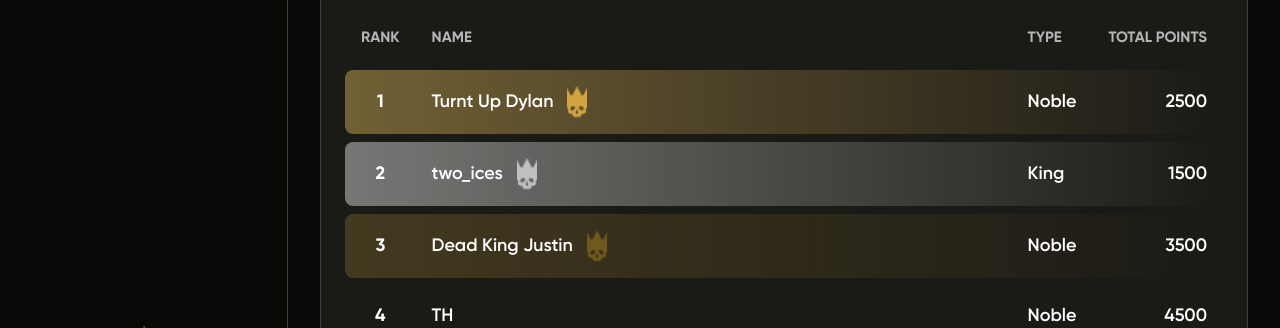
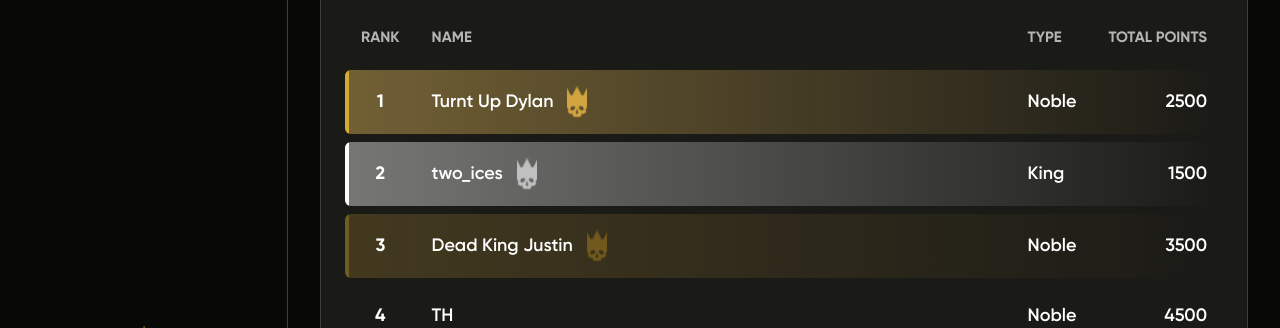
Before and after one commit to reubence/dks, a Next.js app: page /leaderboard in a window 1280 px wide. Shown: the part 321-649 px from the top of the page. Built offline with nearby package versions, Linux system fonts and the light colour scheme.

Commit message:
Added Border

```diff
--- a/app/(dashboard)/leaderboard/page.jsx
+++ b/app/(dashboard)/leaderboard/page.jsx
@@ -210,7 +210,7 @@ export default function Leaderboard() {
                     <TableRow
                       key={invoice.rank}
                       className={cn(
-                        "[&_td:last-child]:rounded-r-lg [&_td:first-child]:rounded-l-lg",
+                        "[&_td:last-child]:rounded-r-md [&_td:first-child]:rounded-l-md",
                         {
                           "border-l-[#CBA753] bg-gradient-to-r from-[#CBA75380] to-[#CBA75300] gradient-one":
                             i == 0,
@@ -221,9 +221,15 @@ export default function Leaderboard() {
                         }
                       )}
                     >
-                      <TableCell className="font-bold text-center relative">
+                      <TableCell className="font-bold text-center relative overflow-clip">
                         {i == 0 && (
-                          <div className="absolute left-0 h-full w-2" />
+                          <div className="absolute left-0 top-0 h-full w-1 bg-accent" />
+                        )}
+                        {i == 1 && (
+                          <div className="absolute left-0 top-0 h-full w-1 bg-white" />
+                        )}
+                        {i == 2 && (
+                          <div className="absolute left-0 top-0 h-full w-1 bg-accent/30" />
                         )}
                         {invoice.rank}
                       </TableCell>
```
